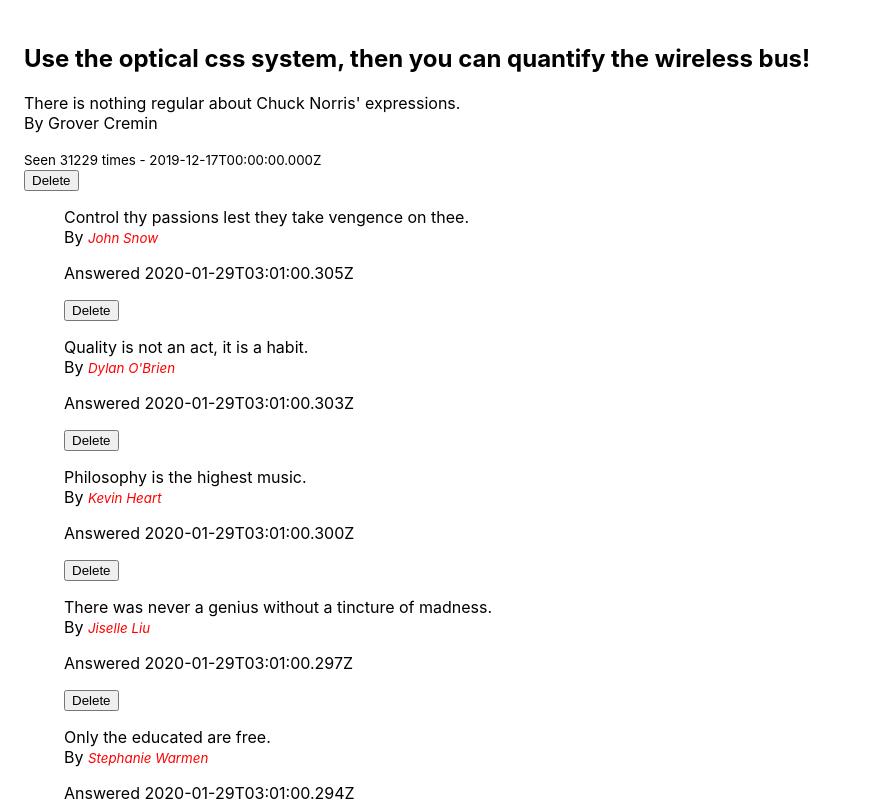
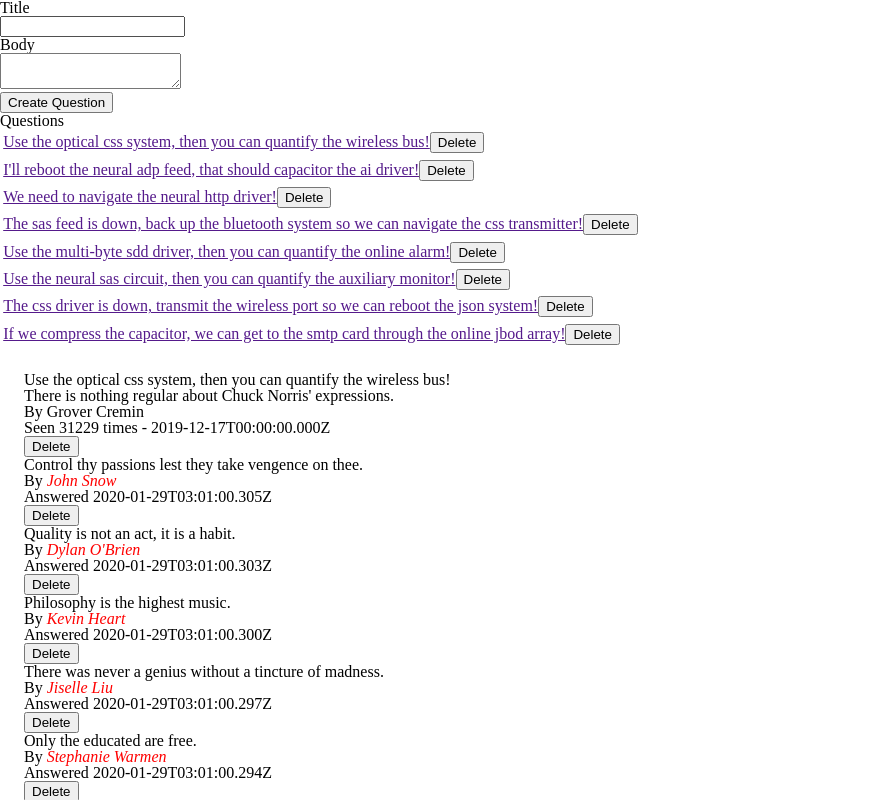
Before and after one commit to luke-bo/awesome-answers-react-client, a React (Create React App) app: page / in a window 1280 px wide. Shown: the top 800 px of the page, without its empty margins (0-871 px from the left). Built offline with nearby package versions, Linux system fonts and the light colour scheme.

Commit message:
Add NewQuestionForm component.

```diff
--- a/src/components/App.js
+++ b/src/components/App.js
@@ -5,10 +5,10 @@
 
 const App = () => {
   return (
-    <>
+    <div className="app-wrapper">
+      <QuestionIndexPage />
       <QuestionShowPage />
-      <QuestionIndexPage />
-    </>
+    </div>
   );
 };
 
--- /dev/null
+++ b/src/components/NewQuestionForm.js
@@ -0,0 +1,42 @@
+import React from "react";
+
+const NewQuestionForm = props => {
+  const handleSubmit = event => {
+    event.preventDefault();
+    const { currentTarget } = event;
+    const fd = new FormData(currentTarget);
+
+    const newQuestion = {
+      title: fd.get("title"),
+      body: fd.get("body"),
+      created_at: new Date()
+    };
+
+    // call create method in QuestionsIndex to create a question
+    // which in our case just prepending a question to the list
+    // of questions in QuestionsIndex state
+    props.onCreateQuestion(newQuestion);
+
+    currentTarget.reset();
+  };
+  return (
+    <form className="NewQuestionForm" onSubmit={handleSubmit}>
+      <div>
+        <label htmlFor="title">Title</label>
+        <br />
+        <input type="text" name="title" id="title" />
+      </div>
+
+      <div>
+        <label htmlFor="body">Body</label>
+        <br />
+        <textarea name="body" id="body" />
+      </div>
+      <div>
+        <input type="submit" value="Create Question" />
+      </div>
+    </form>
+  );
+};
+
+export default NewQuestionForm;
--- a/src/components/QuestionIndexPage.js
+++ b/src/components/QuestionIndexPage.js
@@ -1,5 +1,6 @@
 import React, { Component } from "react";
 
+import NewQuestionForm from "./NewQuestionForm";
 import data from "../questionData";
 
 export class QuestionIndexPage extends Component {
@@ -13,6 +14,8 @@
       // questions: data.map(question => question)
       questions: [...data]
     };
+
+    // this.createQuestion = this.createQuestion.bind(this);
   }
 
   deleteQuestion(id) {
@@ -36,9 +39,26 @@
     });
   }
 
+  createQuestion = params => {
+    // update the list of questions within our state
+    // by adding a new question to that list
+    this.setState(state => {
+      return {
+        questions: [
+          {
+            ...params,
+            id: Math.max(...state.questions.map(q => q.id)) + 1
+          },
+          ...state.questions
+        ]
+      };
+    });
+  };
+
   render() {
     return (
       <main>
+        <NewQuestionForm onCreateQuestion={this.createQuestion} />
         <h2>Questions</h2>
         <ul
           style={{
--- /dev/null
+++ b/src/components/css/resets.css
@@ -0,0 +1,56 @@
+/* http://meyerweb.com/eric/tools/css/reset/
+   v2.0 | 20110126
+   License: none (public domain)
+*/
+
+html, body, div, span, applet, object, iframe,
+h1, h2, h3, h4, h5, h6, p, blockquote, pre,
+a, abbr, acronym, address, big, cite, code,
+del, dfn, em, img, ins, kbd, q, s, samp,
+small, strike, strong, sub, sup, tt, var,
+b, u, i, center,
+dl, dt, dd, ol, ul, li,
+fieldset, form, label, legend,
+table, caption, tbody, tfoot, thead, tr, th, td,
+article, aside, canvas, details, embed,
+figure, figcaption, footer, header, hgroup,
+menu, nav, output, ruby, section, summary,
+time, mark, audio, video {
+	margin: 0;
+	padding: 0;
+	border: 0;
+	font-size: 100%;
+	font: inherit;
+	vertical-align: baseline;
+}
+/* HTML5 display-role reset for older browsers */
+article, aside, details, figcaption, figure,
+footer, header, hgroup, menu, nav, section {
+	display: block;
+}
+body {
+	line-height: 1;
+}
+ol, ul {
+	list-style: none;
+}
+blockquote, q {
+	quotes: none;
+}
+blockquote:before, blockquote:after,
+q:before, q:after {
+	content: '';
+	content: none;
+}
+table {
+	border-collapse: collapse;
+	border-spacing: 0;
+}
+
+/* http://www.paulirish.com/2012/box-sizing-border-box-ftw/ (2015/04/28)*/
+html {
+  box-sizing: border-box;
+}
+*, *:before, *:after {
+  box-sizing: inherit;
+}
--- a/src/index.js
+++ b/src/index.js
@@ -1,6 +1,7 @@
 import React from "react";
 import ReactDOM from "react-dom";
 import "./index.css";
+import "./components/css/resets.css"
 import App from "./components/App";
 import * as serviceWorker from "./serviceWorker";
 
```
